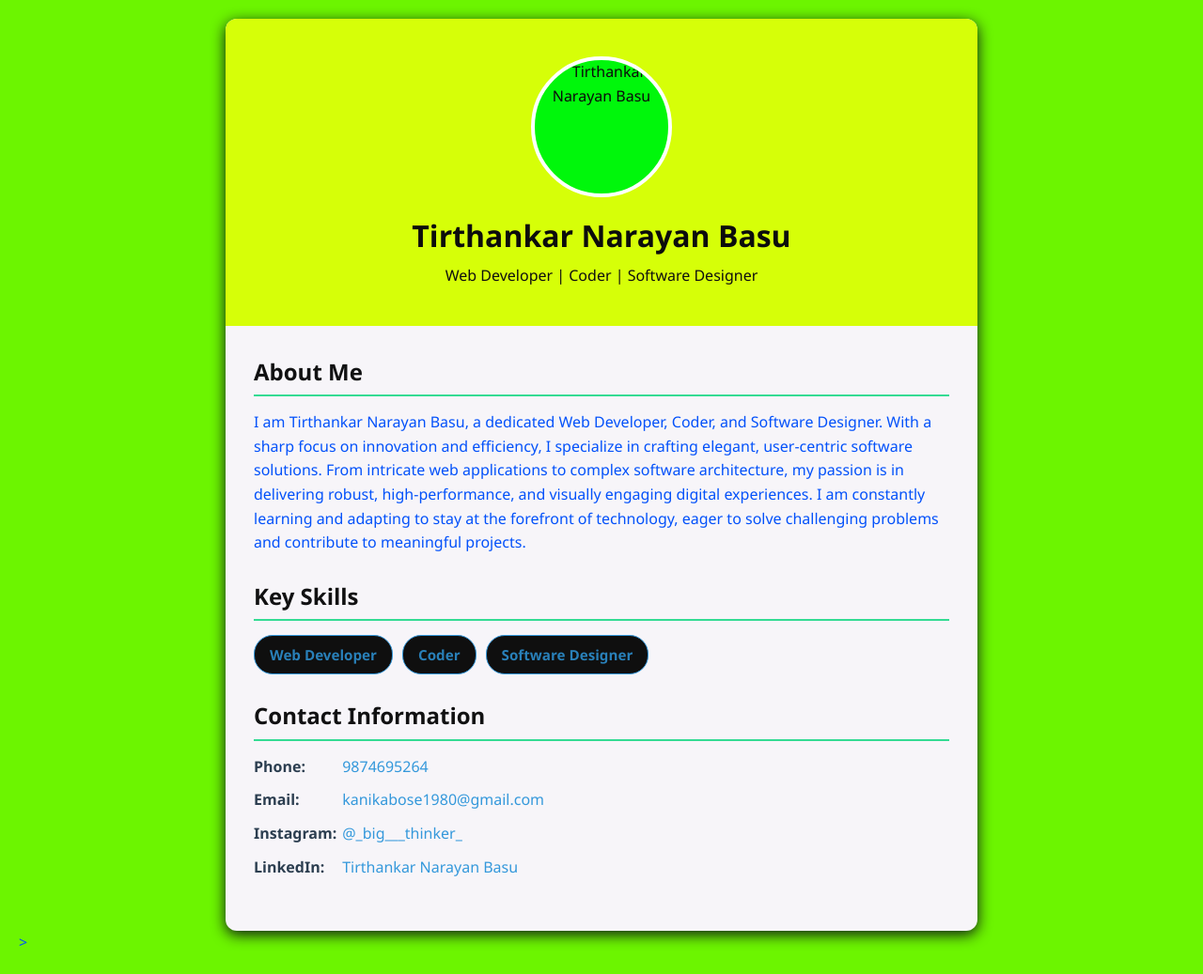
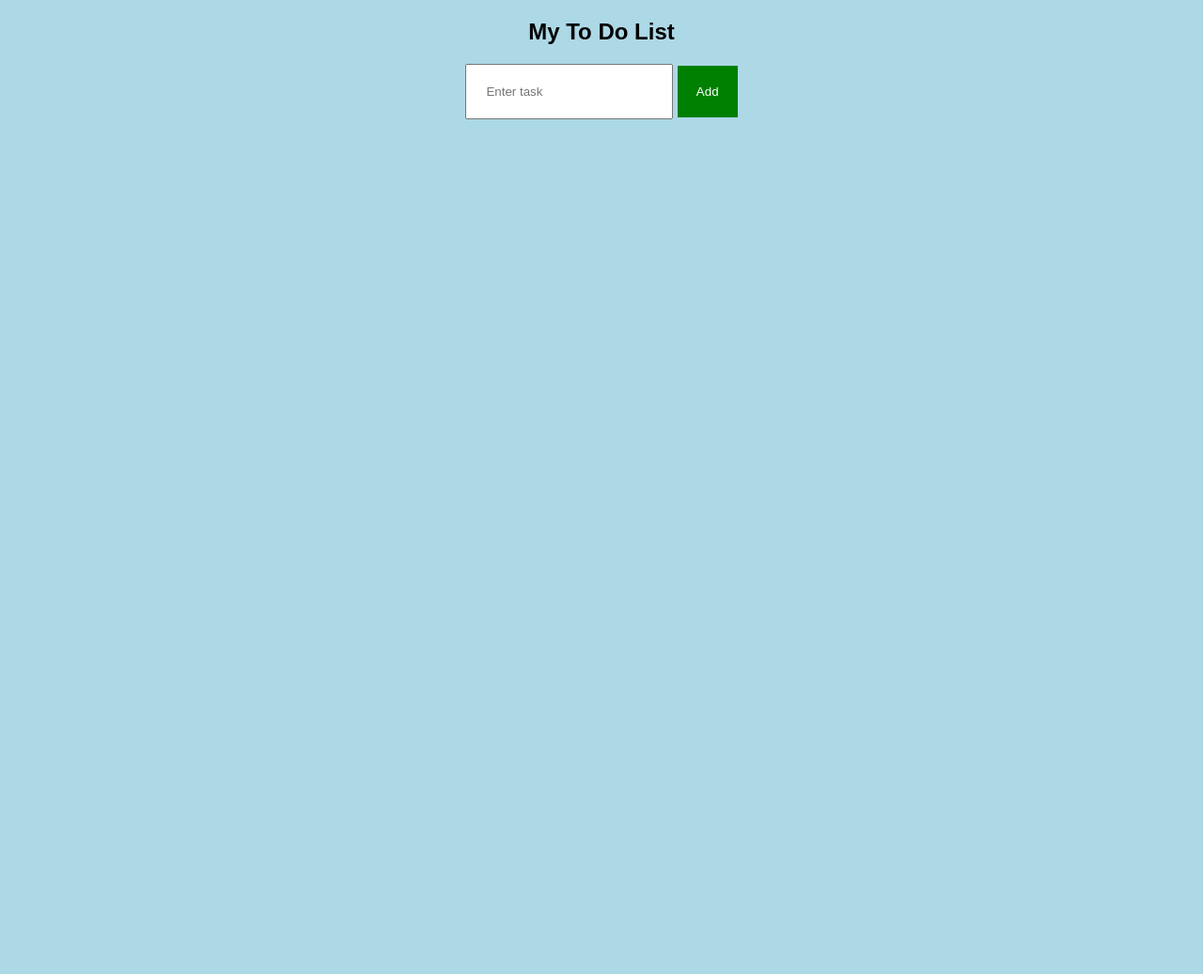
Before and after one commit to TirthankarNarayanBasu/bose, a plain HTML site: page index.html in a window 1280 px wide. Shown: the whole page at 94% size. After the commit the page ends 800 px from the top, so only its background shows below. Drawn offline with Linux system fonts and the light colour scheme.

Commit message:
Add files via upload

```diff
--- a/index.html
+++ b/index.html
@@ -1,139 +1,14 @@
 <!DOCTYPE html>
-<html lang="en">
+<html>
 <head>
-    <meta charset="UTF-8">
-    <meta name="viewport" content="width=device-width, initial-scale=1.0">
-    <title>Portfolio - Tirthankar Narayan Basu</title>
-    <style>
-        * {
-            box-sizing: border-box;
-            margin: 0;
-            padding: 0;
-            font-family: 'Segoe UI', Tahoma, Geneva, Verdana, sans-serif;
-        }
-        body {
-            background-color: lch(86.36% 104.2 127.52);
-            color: oklab(52.193999999999996% -0.03155 -0.25597);
-            line-height: 1.6;
-            padding: 20px;
-        }
-        .container {
-            max-width: 800px;
-            margin: 0 auto;
-            background: hsl(270, 25%, 97%);
-            border-radius: 12px;
-            box-shadow: 0 4px 15px rgba(4, 2, 21, 0.927);
-            overflow: hidden;
-        }
-        header {
-            background-color: #d5ff03f9;
-            color: lab(3.32% 0 0);
-            text-align: center;
-            padding: 40px 20px;
-        }
-        .profile-section {
-            margin-bottom: 15px;
-        }
-        .profile-img {
-            width: 150px;
-            height: 150px;
-            border-radius: 50%;
-            object-fit: cover;
-            border: 4px solid #ffffff;
-            background-color: lab(84.74% -82.51 77.46);
-            display: block;
-            margin: 0 auto 15px auto;
-        }
-        h1 {
-            font-size: 2rem;
-            margin-bottom: 5px;
-        }
-        .tagline {
-            font-size: 1rem;
-            color: hsl(0, 0%, 6%);
-        }
-        .content {
-            padding: 30px;
-        }
-        .card {
-            margin-bottom: 25px;
-        }
-        h2 {
-            font-size: 1.5rem;
-            color: hsl(240, 3%, 7%);
-            border-bottom: 2px solid #34db93;
-            padding-bottom: 5px;
-            margin-bottom: 15px;
-        }
-        .skills-container {
-            display: flex;
-            flex-wrap: wrap;
-            gap: 10px;
-        }
-        .skill-badge {
-            background-color: hsl(0, 0%, 6%);
-            color: #2980b9;
-            border: 1px solid #3498db;
-            padding: 8px 16px;
-            border-radius: 20px;
-            font-size: 0.95rem;
-            font-weight: 600;
-        }
-        .contact-list {
-            list-style: none;
-        }
-        .contact-list li {
-            margin-bottom: 10px;
-            font-size: 1rem;
-        }
-        .contact-list strong {
-            color: #2c3e50;
-            width: 90px;
-            display: inline-block;
-        }
-        a{
-            color: #3498db;
-            text-decoration: none;
-        }
-        a:hover {
-            text-decoration: underline;
-        }
-    </style>
+    <title>To Do List</title>
+    <link rel="stylesheet" href="style.css">
 </head>
 <body>
-    <div class="container">
-        <header>
-            <div class="profile-section">
-                <img class="profile-img" src="1000341072.jpg" alt="Tirthankar Narayan Basu">
-            </div>
-            <h1>Tirthankar Narayan Basu</h1>
-            <p class="tagline">Web Developer | Coder | Software Designer</p>
-        </header>
-        <div class="content">
-            <div class="card">
-                <h2>About Me</h2>
-                <p>
-                    I am Tirthankar Narayan Basu, a dedicated Web Developer, Coder, and Software Designer. With a sharp focus on innovation and efficiency, I specialize in crafting elegant, user-centric software solutions. From intricate web applications to complex software architecture, my passion is in delivering robust, high-performance, and visually engaging digital experiences. I am constantly learning and adapting to stay at the forefront of technology, eager to solve challenging problems and contribute to meaningful projects.
-                </p>
-            </div>
-            <div class="card">
-                <h2>Key Skills</h2>
-                <div class="skills-container">
-                    <span class="skill-badge">Web Developer</span>
-                    <span class="skill-badge">Coder</span>
-                    <span class="skill-badge">Software Designer</span>
-                </div>
-            </div>
-            <div class="card">
-                <h2>Contact Information</h2>
-                <ul class="contact-list">
-                    <li><strong>Phone:</strong> <a href="tel:9874695264">9874695264</a></li>
-                    <li><strong>Email:</strong> <a href="mailto:kanikabose1980@gmail.com">kanikabose1980@gmail.com</a></li>
-                    <li><strong>Instagram:</strong> <a href="https://www.instagram.com/_big___thinker_?stkn=M2k3MnY0dmltdWZm" target="_blank"> @_big___thinker_</a></li>
-                    <li><strong>LinkedIn:</strong> <a href="https://www.linkedin.com/in/tirthankar-narayan-basu-808633323" target="_blank">Tirthankar Narayan Basu</a></li>
-                </ul>
-            </div>
-        </div>
-    </div>
+    <h2>My To Do List</h2>
+    <input type="text" id="task" placeholder="Enter task">
+    <button onclick="addTask()">Add</button>
+    <ul id="list"></ul>
+    <script src="script.js"></script>
 </body>
-</html>>
+</html>
--- /dev/null
+++ b/script.js
@@ -0,0 +1,12 @@
+function addTask() {
+    let task = document.getElementById("task").value;
+    if (task == "") {
+        alert("Enter a task!");
+    } else {
+        let li = document.createElement("li");
+        li.innerHTML = task +
+        ' <button onclick="this.parentElement.remove()">Delete</button>';
+        document.getElementById("list").appendChild(li);
+        document.getElementById("task").value = "";
+    }
+}
--- /dev/null
+++ b/style.css
@@ -0,0 +1,17 @@
+body {
+    text-align: center;
+    font-family: Arial;
+    background-color: lightblue;
+}
+input {
+    padding: 20px;
+}
+button {
+    padding: 20px;
+    background-color: green;
+    color: white;
+    border: none;
+}
+li {
+    margin: 10px;
+}
```
